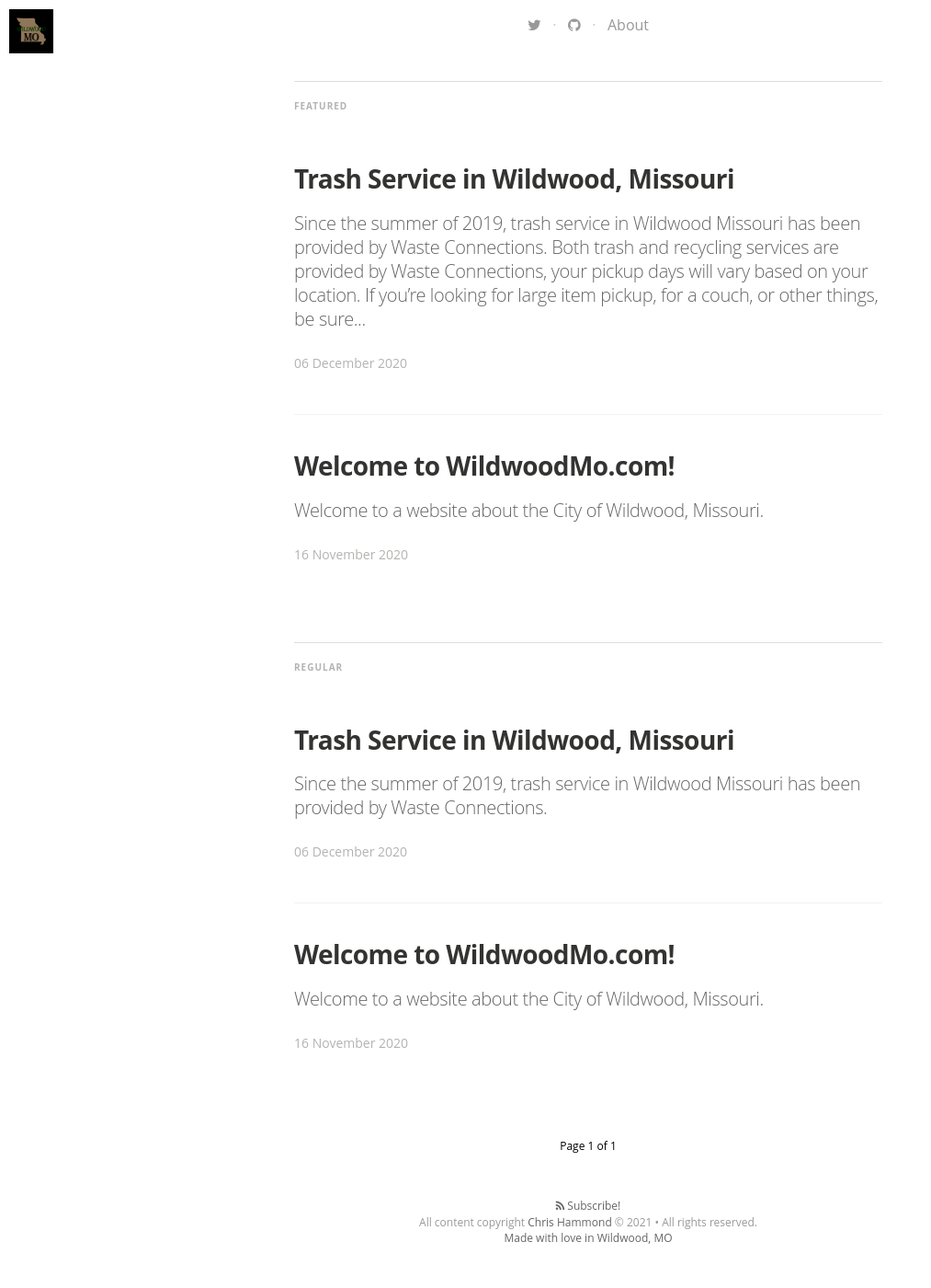
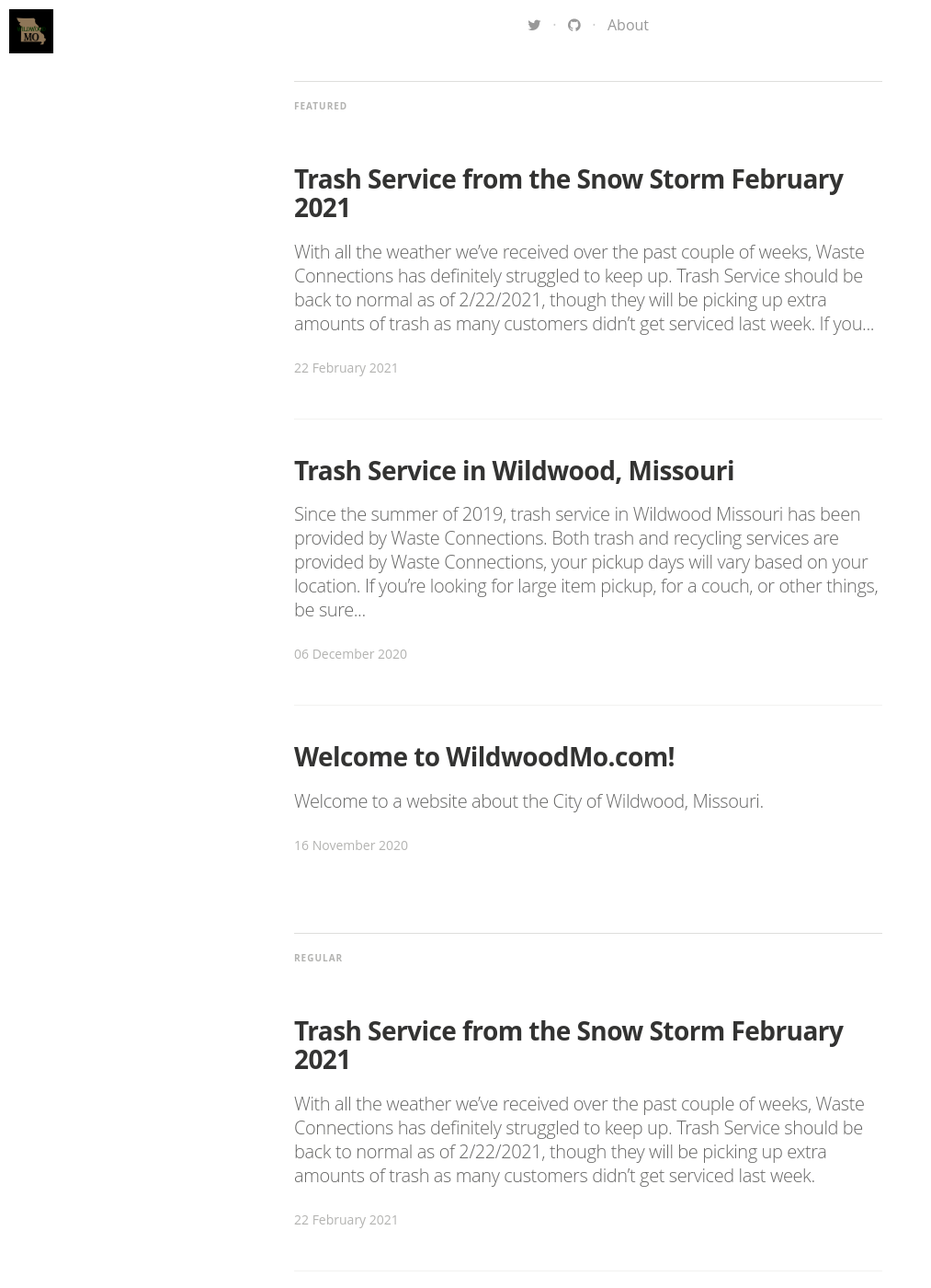
Before and after one commit to wildwoodmo/wildwoodmo.github.io, a Jekyll site: the page built from index.html, in a window 1280 px wide and 1400 px high, scrolled down 750 px. Shown: the whole window at 92% size, without its empty margins (0-1013 px from the left). Built offline with Jekyll 4.4.1, drawn with Linux system fonts in a browser that asks for light colours; nearby versions of some CDN libraries; some web fonts are replaced; the list of posts is cut into pages by our own code.

Commit message:
Updates for 2021 trash

```diff
--- /dev/null
+++ b/_posts/2020-12-06-trash-service-in-wildwood-missouri copy.markdown
@@ -0,0 +1,16 @@
+---
+layout: post
+title:  "Trash Service in Wildwood, Missouri"
+date:   2020-12-06 08:00:09 -0600
+tags: featured
+image: /assets/article_images/Measure.jpg
+
+categories:
+---
+Since the summer of 2019, trash service in Wildwood Missouri has been provided by Waste Connections.
+
+Both trash and recycling services are provided by Waste Connections, your pickup days will vary based on your location.
+
+If you're looking for large item pickup, for a couch, or other things, be sure to check with Waste Connections to get that scheduled.
+
+[Waste Connections of Missouri Website](https://www.wasteconnectionsmo.com/)
--- a/_posts/2020-12-06-trash-service-in-wildwood-missouri.markdown
+++ b/_posts/2020-12-06-trash-service-in-wildwood-missouri.markdown
@@ -1,16 +1,16 @@
 ---
 layout: post
-title:  "Trash Service in Wildwood, Missouri"
-date:   2020-12-06 08:00:09 -0600
+title:  "Trash Service from the Snow Storm February 2021"
+date:   2021-02-22 08:00:09 -0600
 tags: featured
-image: /assets/article_images/Measure.jpg
+image: /assets/article_images/2021snow.jpg
 
 categories:
 ---
-Since the summer of 2019, trash service in Wildwood Missouri has been provided by Waste Connections.
+With all the weather we've received over the past couple of weeks, Waste Connections has definitely struggled to keep up. Trash Service should be back to normal as of 2/22/2021, though they will be picking up extra amounts of trash as many customers didn't get serviced last week.
 
-Both trash and recycling services are provided by Waste Connections, your pickup days will vary based on your location.
+If you continue to have problems with getting your trash picked up, please be sure to reach out to Waste Connections via the link at the bottom of this post.
 
-If you're looking for large item pickup, for a couch, or other things, be sure to check with Waste Connections to get that scheduled.
+A couple of tips, make sure you are signed up for their website and phone notifications. For the most part they provided great communication around service in the past week via phone calls, though sometimes those calls came in at very late hours.
 
 [Waste Connections of Missouri Website](https://www.wasteconnectionsmo.com/)
```
Also changed, not shown: assets/article_images/2021snow.jpg (added).
